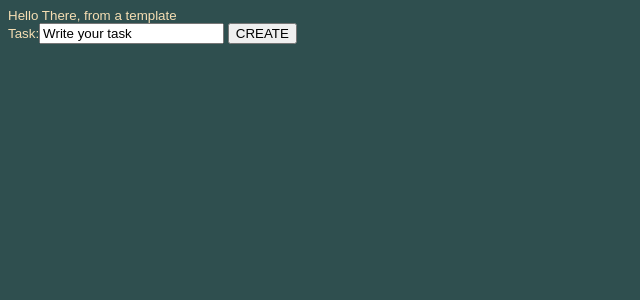
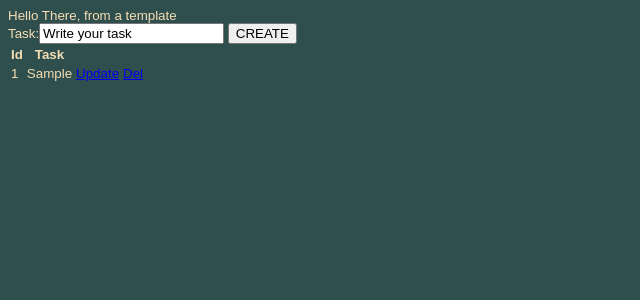
Before and after one commit to pxai/django3todo, a Django app: page /todos in a window 1280 px wide. Shown: the top 300 px of the page, without its empty margins (0-640 px from the left). Run offline with Django 3.2, Linux system fonts and the light colour scheme; tables that the repository leaves empty hold one stand-in row (values such as "Sample post").

Commit message:
Show data

```diff
--- a/todo/views/templates/todos.html
+++ b/todo/views/templates/todos.html
@@ -15,6 +15,17 @@
             <input type="submit" value="CREATE">
             {% csrf_token %}
         </form>
+        <table>
+        <tr><th>Id</th><th>Task</th><th></th><th></th></tr>
+        {% for todo in todos %}
+            <tr>
+                <td>{{ todo.id }}</td>
+                <td>{{ todo.task }}</td>
+                <td><a href="/todos/update/{{ todo.id }}">Update</a></td>
+                <td><a href="/todos/delete/{{ todo.id }}">Del</a></td>
+            </tr>
+        {% endfor %}
+        </table>
     </div>
 </div>
 </body>
--- a/todo/views/todos.py
+++ b/todo/views/todos.py
@@ -11,13 +11,15 @@ class Todos(View):
 
     def get(self, request, *args, **kwargs):
         form = self.form_class(initial=self.initial)
-        return render(request, self.template_name, {'form': form})
+        todos = Todo.objects.all()
+        print(todos)
+        return render(request, self.template_name, {'form': form, 'todos': todos})
 
     def post(self, request, *args, **kwargs):
         form = self.form_class(request.POST)
         if form.is_valid():
             # <process form cleaned data>
-            todo = Todo(form.cleaned_data['task'])
+            todo = Todo(task=form.cleaned_data['task'])
             todo.save
             print("Form is valid!!")
             return HttpResponseRedirect('/todos')
```
